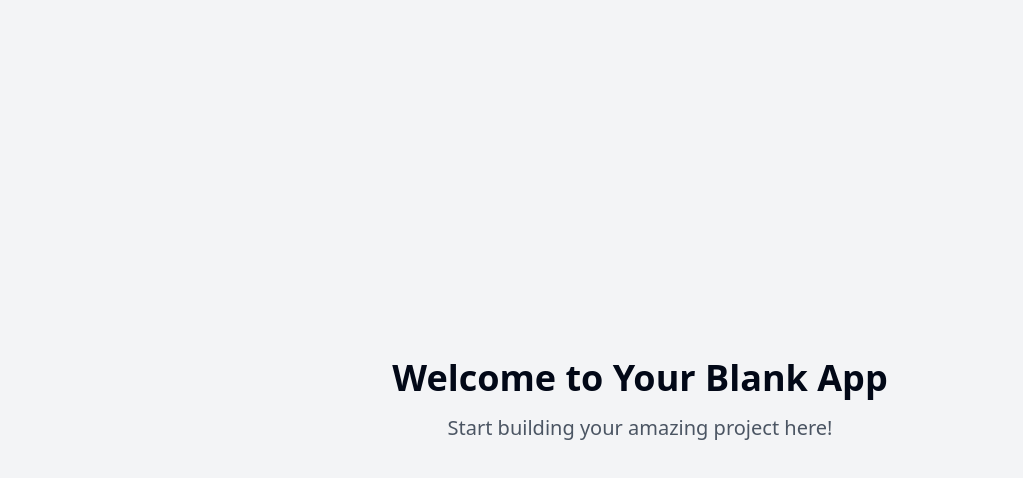
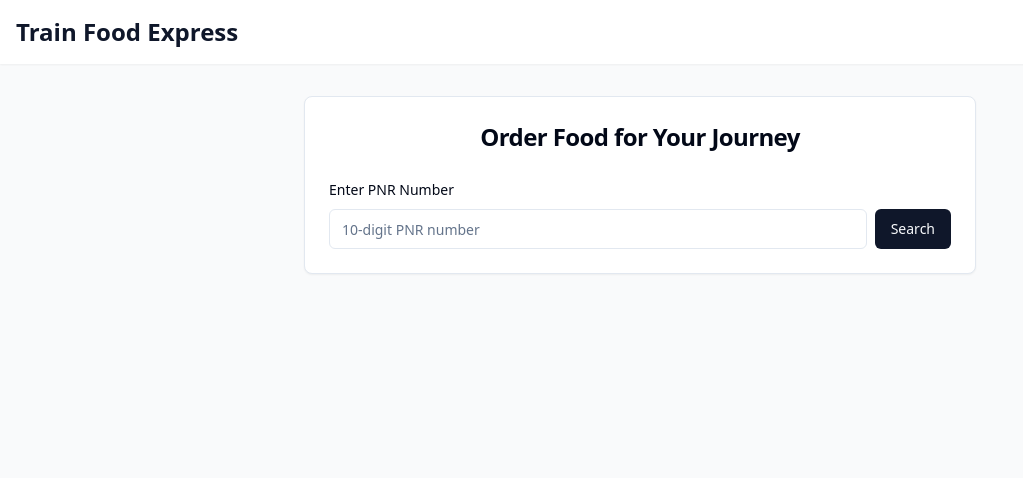
Before and after one commit to reddypriya-g/food-app, a React (Vite) app: page / in a window 1280 px wide. Shown: the top 478 px of the page, without its empty margins (0-1023 px from the left). Built offline with nearby package versions, Linux system fonts and the light colour scheme.

Commit message:
Add React and Tailwind CSS
Implement React and Tailwind CSS setup in the project.
[skip gpt_engineer]

```diff
--- /dev/null
+++ b/src/components/RestaurantList.tsx
@@ -0,0 +1,80 @@
+import { Card, CardContent, CardHeader, CardTitle } from "@/components/ui/card";
+import { Button } from "@/components/ui/button";
+import { Clock, MapPin, Phone } from "lucide-react";
+
+interface Restaurant {
+  id: number;
+  name: string;
+  cuisine: string;
+  rating: number;
+  deliveryTime: string;
+  address: string;
+  phone: string;
+}
+
+interface RestaurantListProps {
+  station: string;
+}
+
+const RestaurantList = ({ station }: RestaurantListProps) => {
+  // Mock data - replace with actual API call
+  const restaurants: Restaurant[] = [
+    {
+      id: 1,
+      name: "Station Express",
+      cuisine: "North Indian, Chinese",
+      rating: 4.2,
+      deliveryTime: "30-40 min",
+      address: "Platform 1, Delhi Junction",
+      phone: "+91 98765 43210"
+    },
+    {
+      id: 2,
+      name: "Railway Bites",
+      cuisine: "South Indian",
+      rating: 4.5,
+      deliveryTime: "25-35 min",
+      address: "Platform 2, Delhi Junction",
+      phone: "+91 98765 43211"
+    }
+  ];
+
+  return (
+    <div className="space-y-4">
+      <h2 className="text-xl font-semibold">
+        Restaurants at {station}
+      </h2>
+      <div className="grid gap-4 md:grid-cols-2">
+        {restaurants.map((restaurant) => (
+          <Card key={restaurant.id} className="hover:shadow-md transition-shadow">
+            <CardHeader>
+              <CardTitle className="text-lg">{restaurant.name}</CardTitle>
+              <p className="text-sm text-gray-600">{restaurant.cuisine}</p>
+            </CardHeader>
+            <CardContent>
+              <div className="space-y-2">
+                <div className="flex items-center gap-2 text-sm text-gray-600">
+                  <Clock className="h-4 w-4" />
+                  <span>{restaurant.deliveryTime}</span>
+                  <span className="mx-2">•</span>
+                  <span>⭐ {restaurant.rating}</span>
+                </div>
+                <div className="flex items-center gap-2 text-sm text-gray-600">
+                  <MapPin className="h-4 w-4" />
+                  <span>{restaurant.address}</span>
+                </div>
+                <div className="flex items-center gap-2 text-sm text-gray-600">
+                  <Phone className="h-4 w-4" />
+                  <span>{restaurant.phone}</span>
+                </div>
+                <Button className="w-full mt-4">View Menu</Button>
+              </div>
+            </CardContent>
+          </Card>
+        ))}
+      </div>
+    </div>
+  );
+};
+
+export default RestaurantList;
--- a/src/pages/Index.tsx
+++ b/src/pages/Index.tsx
@@ -1,12 +1,67 @@
-// Update this page (the content is just a fallback if you fail to update the page)
+import { useState } from "react";
+import { Card, CardContent, CardHeader, CardTitle } from "@/components/ui/card";
+import { Input } from "@/components/ui/input";
+import { Button } from "@/components/ui/button";
+import { useToast } from "@/hooks/use-toast";
+import RestaurantList from "@/components/RestaurantList";
 
 const Index = () => {
+  const [pnr, setPnr] = useState("");
+  const [station, setStation] = useState("");
+  const { toast } = useToast();
+
+  const handlePnrSubmit = async () => {
+    if (pnr.length !== 10) {
+      toast({
+        title: "Invalid PNR",
+        description: "Please enter a valid 10-digit PNR number",
+        variant: "destructive",
+      });
+      return;
+    }
+
+    // Mock station data - replace with actual API call
+    setStation("Delhi Junction");
+  };
+
   return (
-    <div className="min-h-screen flex items-center justify-center bg-gray-100">
-      <div className="text-center">
-        <h1 className="text-4xl font-bold mb-4">Welcome to Your Blank App</h1>
-        <p className="text-xl text-gray-600">Start building your amazing project here!</p>
-      </div>
+    <div className="min-h-screen bg-gray-50">
+      <nav className="bg-white shadow-sm">
+        <div className="container mx-auto px-4 py-4">
+          <h1 className="text-2xl font-bold text-primary">Train Food Express</h1>
+        </div>
+      </nav>
+
+      <main className="container mx-auto px-4 py-8">
+        <Card className="max-w-2xl mx-auto">
+          <CardHeader>
+            <CardTitle className="text-2xl font-bold text-center">
+              Order Food for Your Journey
+            </CardTitle>
+          </CardHeader>
+          <CardContent>
+            <div className="space-y-6">
+              <div className="space-y-2">
+                <label htmlFor="pnr" className="text-sm font-medium">
+                  Enter PNR Number
+                </label>
+                <div className="flex gap-2">
+                  <Input
+                    id="pnr"
+                    placeholder="10-digit PNR number"
+                    value={pnr}
+                    onChange={(e) => setPnr(e.target.value)}
+                    className="flex-1"
+                  />
+                  <Button onClick={handlePnrSubmit}>Search</Button>
+                </div>
+              </div>
+
+              {station && <RestaurantList station={station} />}
+            </div>
+          </CardContent>
+        </Card>
+      </main>
     </div>
   );
 };
```
